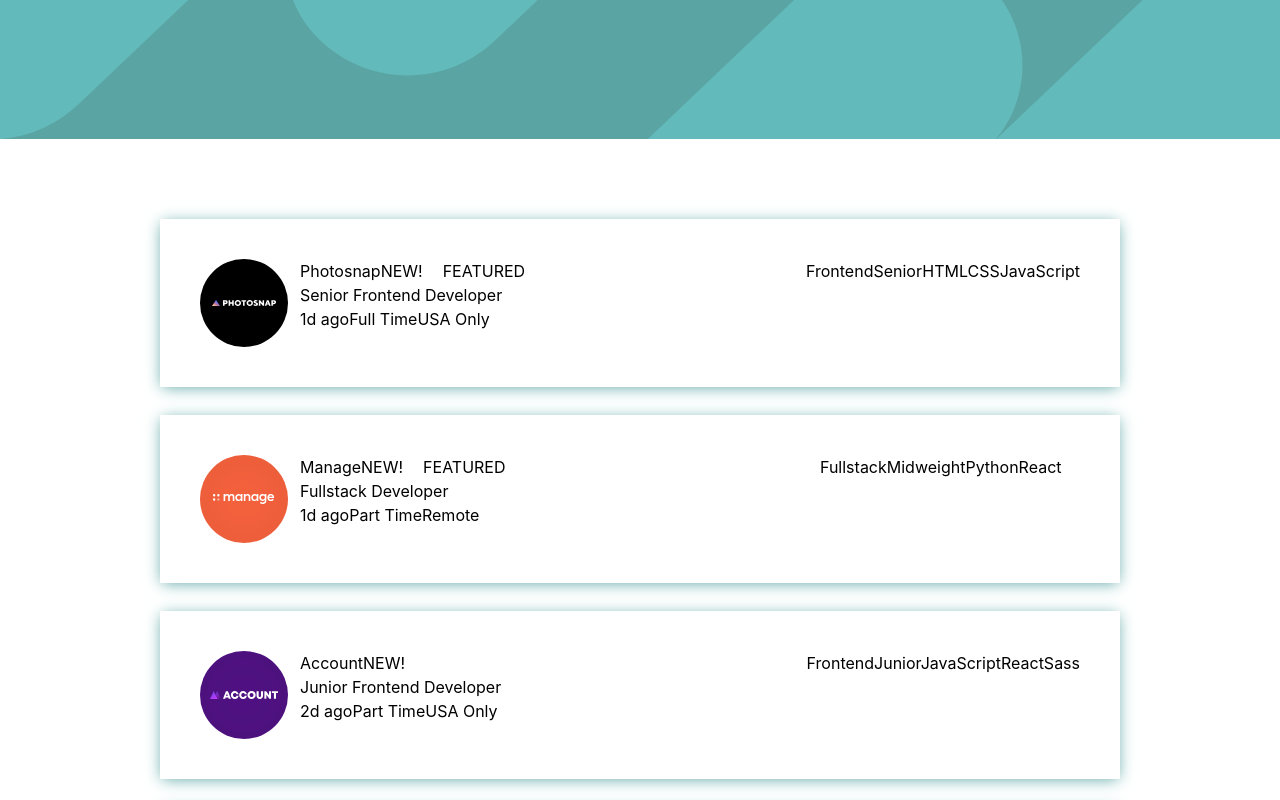
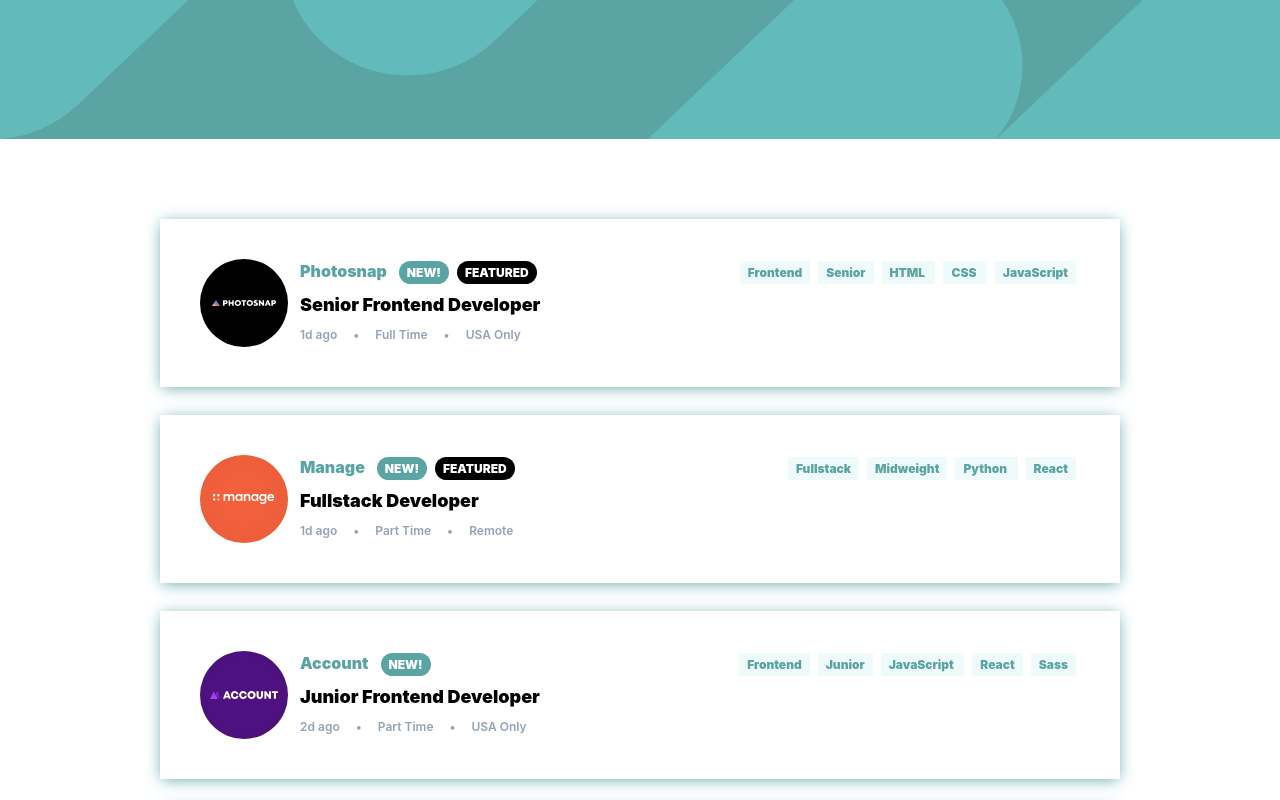
Before and after one commit to Elio1995/static-job-listings-master, a React (Vite) app: page / in a window 1280 px wide. Shown: the top 800 px of the page. Built offline with nearby package versions, Linux system fonts and the light colour scheme.

Commit message:
Fixed the styling of inside cards

```diff
--- a/src/App.css
+++ b/src/App.css
@@ -5,6 +5,6 @@
 }
 
 .card {
-  grid-template-columns: 100px 2fr 1fr;
+  grid-template-columns: 100px 1fr 2fr;
   box-shadow: 0 2px 15px -2px hsl(180, 29%, 50%);
 }
--- a/src/Components/Card.tsx
+++ b/src/Components/Card.tsx
@@ -12,29 +12,88 @@ function Card(props: any) {
               <img src={job.logo}></img>
             </div>
             <div className="text-start text-black">
-              <span>{job.company}</span>
-              <span>{job.new === true ? "NEW!" : ""}</span>
-              <span className="ml-5">
-                {job.featured === true ? "FEATURED" : ""}
+              <span
+                style={{ color: "hsl(180, 29%, 50%)" }}
+                className="font-black mr-3"
+              >
+                {job.company}
               </span>
-              <p>{job.position}</p>
-              <span>{job.postedAt}</span>
-              <span>{job.contract}</span>
-              <span>{job.location}</span>
+
+              {job.new === true ? (
+                <span
+                  style={{
+                    backgroundColor: "hsl(180, 29%, 50%)",
+                  }}
+                  className="px-2 py-1 rounded-2xl text-white font-black text-xs"
+                >
+                  NEW!
+                </span>
+              ) : (
+                <span></span>
+              )}
+              {job.featured === true ? (
+                <span className="bg-black rounded-2xl px-2 py-1 ml-2 text-white font-black text-xs">
+                  FEATURED
+                </span>
+              ) : (
+                <span></span>
+              )}
+              <p className="mt-2 text-lg font-black">{job.position}</p>
+              <div className="mt-2 text-xs font-semibold text-slate-400">
+                <span>{job.postedAt}</span>
+                <span className="mx-4">•</span>
+                <span>{job.contract}</span>
+                <span className="mx-4">•</span>
+                <span>{job.location}</span>
+              </div>
             </div>
-            <div className="text-start text-black">
-              <span>{job.role}</span>
-              <span>{job.level}</span>
-              <span>
-                {job.languages.map((language) => {
-                  return <>{language}</>;
-                })}
+            <div className="text-end text-black">
+              <span
+                style={{
+                  backgroundColor: "hsl(180, 52%, 96%)",
+                  color: "hsl(180, 29%, 50%)",
+                }}
+                className="px-2 py-1 mx-1 text-white font-black text-xs"
+              >
+                {job.role}
               </span>
-              <span>
-                {job.tools.map((tool) => {
-                  return <>{tool}</>;
-                })}
+              <span
+                style={{
+                  backgroundColor: "hsl(180, 52%, 96%)",
+                  color: "hsl(180, 29%, 50%)",
+                }}
+                className="px-2 py-1  mx-1 text-white font-black text-xs"
+              >
+                {job.level}
               </span>
+
+              {job.languages.map((language) => {
+                return (
+                  <span
+                    style={{
+                      backgroundColor: "hsl(180, 52%, 96%)",
+                      color: "hsl(180, 29%, 50%)",
+                    }}
+                    className="px-2 py-1  mx-1  text-white font-black text-xs"
+                  >
+                    {language}{" "}
+                  </span>
+                );
+              })}
+
+              {job.tools.map((tool) => {
+                return (
+                  <span
+                    style={{
+                      backgroundColor: "hsl(180, 52%, 96%)",
+                      color: "hsl(180, 29%, 50%)",
+                    }}
+                    className="px-2 py-1  mx-1 text-white font-black text-xs"
+                  >
+                    {tool}
+                  </span>
+                );
+              })}
             </div>
           </div>
         );
```
